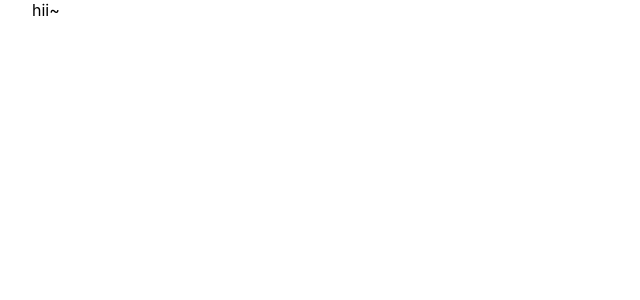
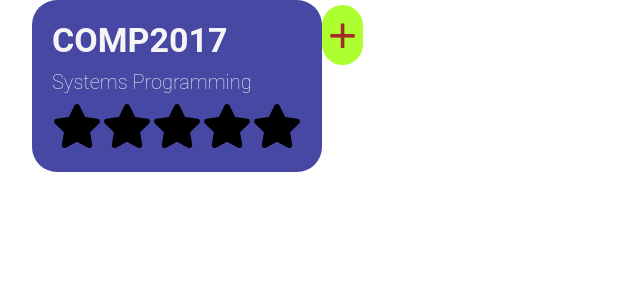
Before and after one commit to chriswuaus/2022SYNCSHACK, a Next.js app in the folder frontend/dplan-ui/: page / in a window 1280 px wide. Shown: the top 300 px of the page, without its empty margins (0-640 px from the left). Built offline with nearby package versions, Linux system fonts and the light colour scheme.

Commit message:
add unit card component

```diff
--- /dev/null
+++ b/frontend/dplan-ui/components/plus.tsx
@@ -0,0 +1,6 @@
+import styles from "../styles/Plus.module.css";
+
+const Plus = () => {
+  return <button className={styles.button}>+</button>;
+};
+export default Plus;
--- a/frontend/dplan-ui/components/unit_card.tsx
+++ b/frontend/dplan-ui/components/unit_card.tsx
@@ -1,6 +1,19 @@
 import { UnitCardProps } from "./components.types";
+import styles from "../styles/UnitCard.module.css";
 
 const UnitCard = (props: UnitCardProps) => {
-  return <div>hii~</div>;
+  return (
+    <div className={styles.container}>
+      <div className={styles.code}>{props.unitCode}</div>
+      <div className={styles.name}>{props.unitName}</div>
+      <div>
+        <img src="/star-solid.svg" width={50} alt="deez"></img>
+        <img src="/star-solid.svg" width={50} alt="deez"></img>
+        <img src="/star-solid.svg" width={50} alt="deez"></img>
+        <img src="/star-solid.svg" width={50} alt="deez"></img>
+        <img src="/star-solid.svg" width={50} alt="deez"></img>
+      </div>
+    </div>
+  );
 };
 export default UnitCard;
--- a/frontend/dplan-ui/pages/index.tsx
+++ b/frontend/dplan-ui/pages/index.tsx
@@ -1,13 +1,18 @@
 import type { NextPage } from "next";
-import Head from "next/head";
-import Image from "next/image";
 import UnitCard from "../components/unit_card";
+import Plus from "../components/plus";
+
 import styles from "../styles/Home.module.css";
 
 const Home: NextPage = () => {
   return (
     <div className={styles.container}>
-      <UnitCard unitName="Prog" unitCode="COMP2017" unitRating={5} />
+      <UnitCard
+        unitName="Systems Programming"
+        unitCode="COMP2017"
+        unitRating={5}
+      />
+      <Plus />
     </div>
   );
 };
--- /dev/null
+++ b/frontend/dplan-ui/styles/Plus.module.css
@@ -0,0 +1,8 @@
+.button {
+  /* display: inline-flex; */
+  background-color: greenyellow;
+  color: brown;
+  border-radius: 25px;
+  font-size: 50px;
+  border: None;
+}
--- /dev/null
+++ b/frontend/dplan-ui/styles/UnitCard.module.css
@@ -0,0 +1,20 @@
+.code {
+  color: whitesmoke;
+  font-size: 34px;
+  font-weight: bold;
+}
+.name {
+  color: whitesmoke;
+
+  font-size: 20px;
+  font-weight: lighter;
+  padding: 10px 0px;
+}
+
+.container {
+  display: inline-flex;
+  flex-direction: column;
+  background-color: rgb(71, 71, 164);
+  border-radius: 25px;
+  padding: 20px;
+}
--- a/frontend/dplan-ui/styles/globals.css
+++ b/frontend/dplan-ui/styles/globals.css
@@ -2,8 +2,9 @@ html,
 body {
   padding: 0;
   margin: 0;
-  font-family: -apple-system, BlinkMacSystemFont, Segoe UI, Roboto, Oxygen,
-    Ubuntu, Cantarell, Fira Sans, Droid Sans, Helvetica Neue, sans-serif;
+  font-family: "Proxima Nova", Roboto, -apple-system, BlinkMacSystemFont,
+    Segoe UI, Oxygen, Ubuntu, Cantarell, Fira Sans, Droid Sans, Helvetica Neue,
+    sans-serif;
 }
 
 a {
```
Also changed, not shown: frontend/dplan-ui/pages/_app.tsx (+5 -4 lines), frontend/package.json (added, +8 -0 lines), frontend/dplan-ui/public/star-solid.svg (added), 1 other file (tests, documents, lock files or other folders).
